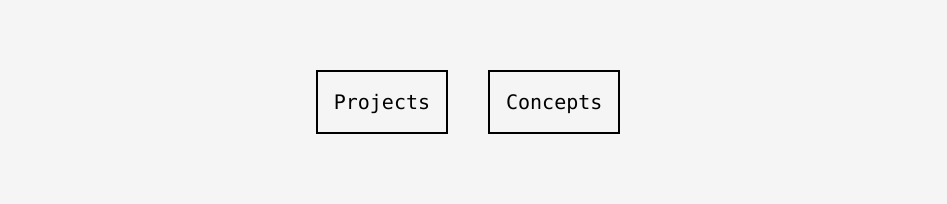
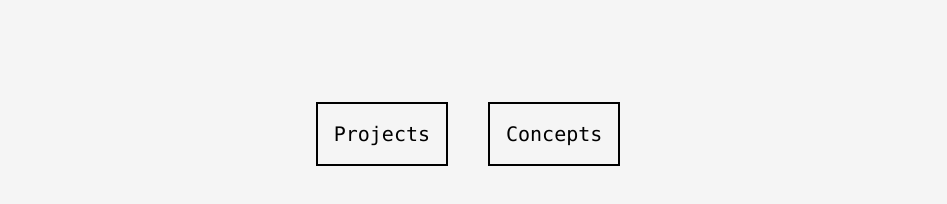
Before and after one commit to iamadityamall/react-projects, a React (Create React App) app: page / in a window 1280 px wide. Shown: the part 570-774 px from the top of the page, without its empty margins (172-1119 px from the left). Built offline with nearby package versions, Linux system fonts and the light colour scheme.

Commit message:
added padding

```diff
--- a/src/components/Navbar.jsx
+++ b/src/components/Navbar.jsx
@@ -3,7 +3,7 @@ import { NavLink } from "react-router-dom";
 
 const Navbar = () => {
   return (
-    <nav className="flex justify-center items-center font-mono space-x-10 bg-[#F5F5F5]">
+    <nav className="flex justify-center items-center font-mono space-x-10 bg-[#F5F5F5] p-8">
       <NavLink
         to="projects"
         style={({ isActive }) => {
```
